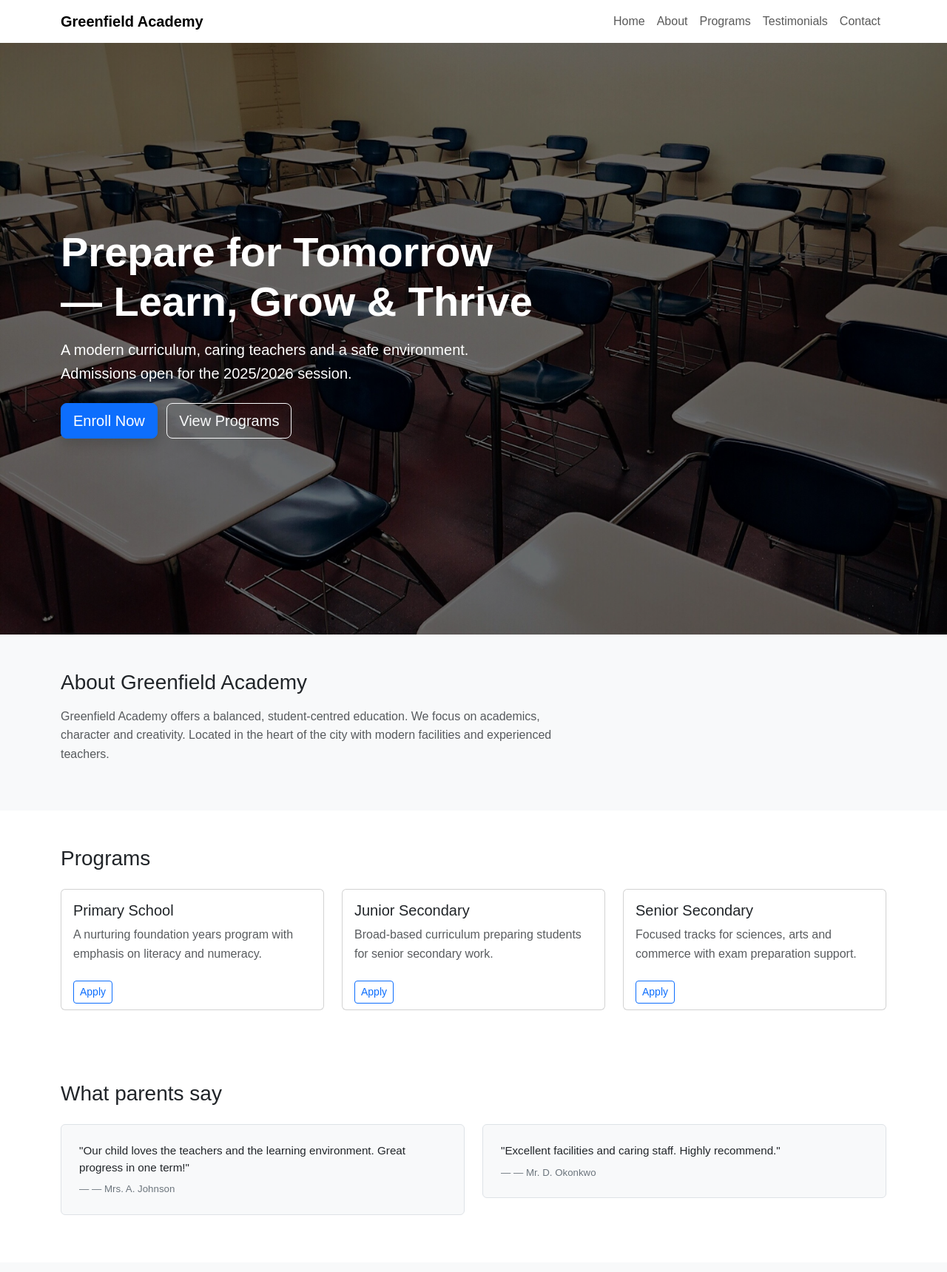
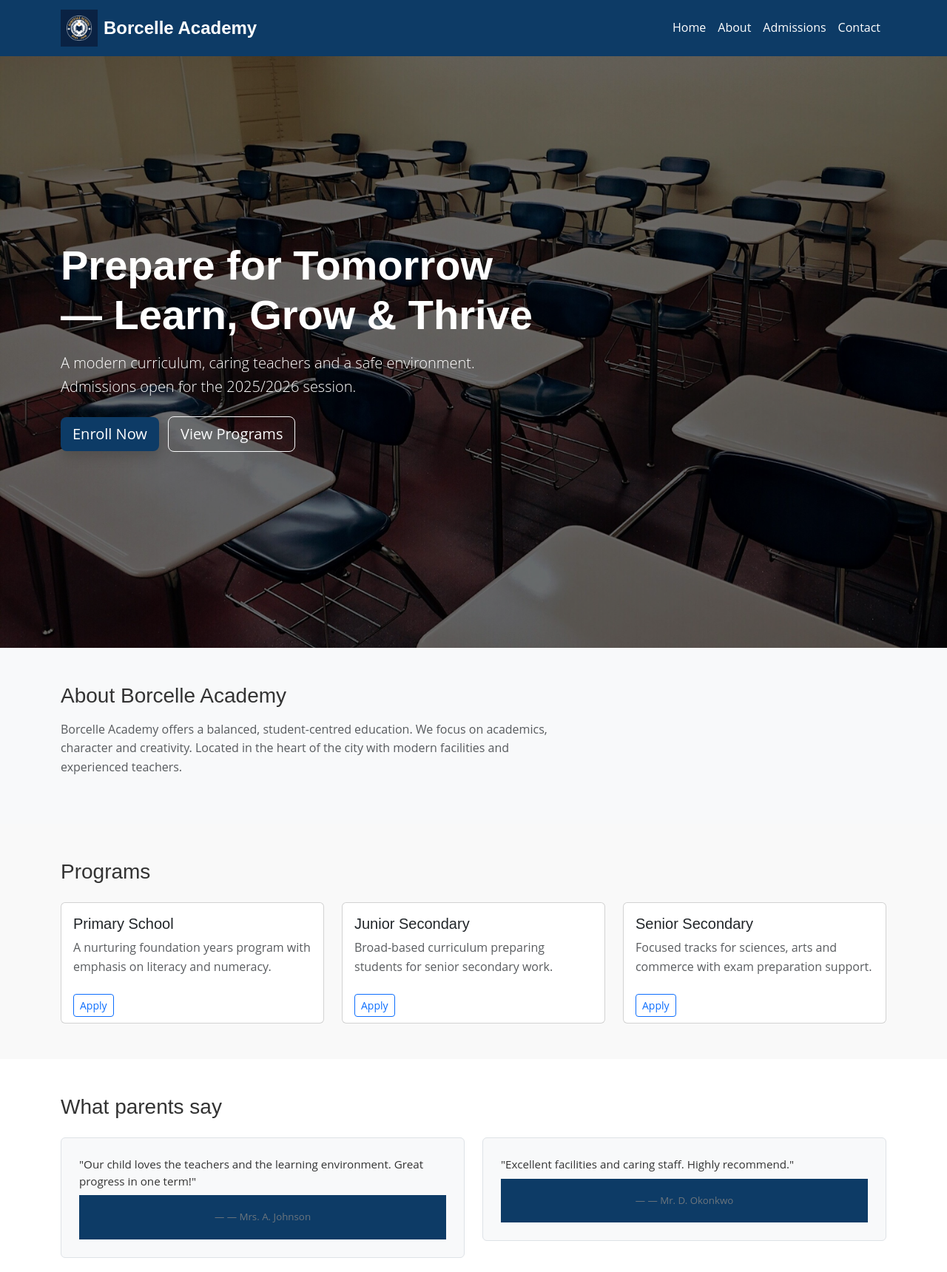
Before and after one commit to GfTechHub/School-landing-page, a plain HTML site: page index.html in a window 1280 px wide. Shown: the top 1720 px of the page at 74% size. Drawn offline with nearby package versions, Linux system fonts and the light colour scheme; a script that the page names is missing.

Commit message:
Change 5: Added school logo and displayed school name beside logo in navbar

```diff
--- a/index.html
+++ b/index.html
@@ -3,7 +3,7 @@
 <head>
   <meta charset="utf-8" />
   <meta name="viewport" content="width=device-width, initial-scale=1" />
-  <title>Greenfield Academy — School Landing</title>
+  <title>BORCELLE SCHOOL</title>
 
   <!-- Bootstrap 5 CSS -->
   <link href="https://cdn.jsdelivr.net/npm/bootstrap@5.3.0/dist/css/bootstrap.min.css" rel="stylesheet">
@@ -13,31 +13,30 @@
 </head>
 <body>
 
-  <!-- NAVBAR -->
-  <nav class="navbar navbar-expand-lg navbar-light bg-white shadow-sm">
+<nav class="navbar navbar-expand-lg">
   <div class="container">
-      <a class="navbar-brand d-flex align-items-center" href="#hero">
-        <img src="images/logo.png" alt="School logo" width="44" height="44" class="me-2" onerror="this.style.display='none'">
-        <span class="fw-bold">Greenfield Academy</span>
+    <!-- Logo -->
+<a class="navbar-brand d-flex align-items-center" href="#">
+  <img src="images/logo.png" alt="School Logo" height="50" class="me-2">
+  <span class="fw-bold text-white fs-4">Borcelle Academy</span>
 </a>
 
-      <button class="navbar-toggler" type="button" data-bs-toggle="collapse" data-bs-target="#mainNav"
-        aria-controls="mainNav" aria-expanded="false" aria-label="Toggle navigation">
+    <!-- Toggler (for mobile view) -->
+    <button class="navbar-toggler" type="button" data-bs-toggle="collapse" data-bs-target="#navbarNav">
       <span class="navbar-toggler-icon"></span>
     </button>
 
-      <div class="collapse navbar-collapse" id="mainNav">
-        <ul class="navbar-nav ms-auto mb-2 mb-lg-0">
-          <li class="nav-item"><a class="nav-link" href="#hero">Home</a></li>
-          <li class="nav-item"><a class="nav-link" href="#about">About</a></li>
-          <li class="nav-item"><a class="nav-link" href="#programs">Programs</a></li>
-          <li class="nav-item"><a class="nav-link" href="#testimonials">Testimonials</a></li>
-          <li class="nav-item"><a class="nav-link" href="#contact">Contact</a></li>
+    <!-- Nav Links -->
+    <div class="collapse navbar-collapse" id="navbarNav">
+      <ul class="navbar-nav ms-auto">
+        <li class="nav-item"><a class="nav-link" href="#">Home</a></li>
+        <li class="nav-item"><a class="nav-link" href="#">About</a></li>
+        <li class="nav-item"><a class="nav-link" href="#">Admissions</a></li>
+        <li class="nav-item"><a class="nav-link" href="#">Contact</a></li>
       </ul>
     </div>
   </div>
 </nav>
-
   <!-- HERO -->
   <header id="hero" class="text-white d-flex align-items-center">
     <div class="overlay"></div>
@@ -58,8 +57,8 @@
   <!-- ABOUT -->
   <section id="about" class="py-5 bg-light">
     <div class="container">
-      <h2 class="h3 mb-3">About Greenfield Academy</h2>
-      <p class="text-muted">Greenfield Academy offers a balanced, student-centred education. We focus on academics, character and creativity. Located in the heart of the city with modern facilities and experienced teachers.</p>
+      <h2 class="h3 mb-3">About Borcelle Academy</h2>
+      <p class="text-muted">Borcelle Academy offers a balanced, student-centred education. We focus on academics, character and creativity. Located in the heart of the city with modern facilities and experienced teachers.</p>
     </div>
   </section>
 
@@ -176,7 +175,6 @@
   <!-- FOOTER -->
   <footer class="py-3 bg-dark text-light">
     <div class="container d-flex justify-content-between align-items-center">
-      <small>© <span id="year"></span> Greenfield Academy. All rights reserved.</small>
       <div>
         <a href="#" class="text-light me-3">Privacy</a>
         <a href="#" class="text-light">Terms</a>
--- a/style.css
+++ b/style.css
@@ -62,3 +62,104 @@ body {
 footer {
   font-size: 0.9rem;
 }
+/* ===== Change 4: Brand & Colors ===== */
+
+/* Google Fonts (already linked in HTML head)
+   Example: Poppins for headings, Open Sans for body */
+
+body {
+  font-family: 'Open Sans', sans-serif;
+  background-color: #f9f9f9;
+  color: #333;
+  line-height: 1.6;
+}
+
+h1, h2, h3, h4, h5 {
+  font-family: 'Poppins', sans-serif;
+  font-weight: 600;
+  color: #0d3b66; /* Deep professional blue */
+}
+
+.navbar {
+  background-color: #0d3b66 !important; /* Dark blue navbar */
+}
+
+.navbar-brand,
+.nav-link {
+  color: #fff !important;
+  font-weight: 500;
+}
+
+.nav-link:hover {
+  color: #f4d35e !important; /* Gold accent */
+}
+
+/* Hero Section */
+.hero {
+  position: relative;
+  background: url('images/school-hero.jpg') no-repeat center center/cover;
+  height: 100vh;
+  color: #fff;
+  display: flex;
+  align-items: center;
+  justify-content: center;
+  text-align: center;
+}
+
+.hero::before {
+  content: "";
+  position: absolute;
+  top: 0; left: 0; right: 0; bottom: 0;
+  background: rgba(13, 59, 102, 0.7); /* Blue overlay */
+}
+
+.hero h1 {
+  position: relative;
+  font-size: 3rem;
+  color: #fff;
+}
+
+.hero p {
+  position: relative;
+  font-size: 1.25rem;
+  margin-bottom: 20px;
+}
+
+/* Buttons */
+.btn-primary {
+  background-color: #0d3b66;
+  border: none;
+}
+
+.btn-primary:hover {
+  background-color: #144c8c;
+}
+
+.btn-accent {
+  background-color: #f4d35e;
+  color: #0d3b66;
+  border: none;
+}
+
+.btn-accent:hover {
+  background-color: #f1c40f;
+  color: #fff;
+}
+
+/* Section Spacing */
+section {
+  padding: 60px 0;
+}
+
+footer {
+  background-color: #0d3b66;
+  color: #fff;
+  text-align: center;
+  padding: 20px;
+}.navbar-brand img {
+  max-height: 50px;
+}.navbar-brand span {
+  font-family: 'Poppins', sans-serif;
+  font-weight: 700;
+  color: #fff;
+}
```
Also changed, not shown: images/logo.png (added). Lines whose indentation alone changed are shown as unchanged.
